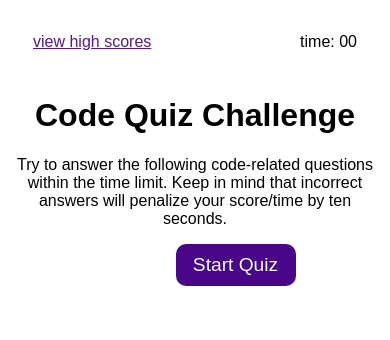
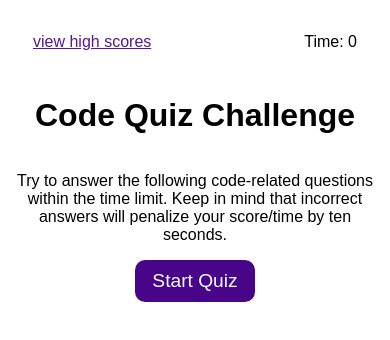
Before and after one commit to dgomie/coding-quiz, a plain HTML site: page index.html in a window 390 px wide. Drawn offline with Linux system fonts and the light colour scheme.

Commit message:
Add timer functionality in js. Address layout responsiveness within css

```diff
--- a/assets/css/style.css
+++ b/assets/css/style.css
@@ -17,18 +17,15 @@ p {
     text-align: center;
 }
 
-button {
-    position: absolute;
-    left: 45%;
-    color: azure;
-    background-color: blueviolet;
-    height: 50px;
-    border-radius: 20%;
+.container {
+    width: auto;
+    display: flex;
+    align-items: center;
+    flex-direction: column;
+    justify-content: center;
+
 }
-
 .button {
-    position: absolute;
-    left: 45%;
     padding: 10px;
     width: 100px;
     border-radius: 10px;
--- a/assets/js/script.js
+++ b/assets/js/script.js
@@ -0,0 +1,24 @@
+var timerEl = document.querySelector("#count")
+var buttonEl = document.querySelector(".button")
+
+
+function countdown() {
+    var timeLeft = 5;
+    console.log("button clicked");
+
+      var timerInterval = setInterval(function() {
+
+        if (timeLeft > 0) {
+        console.log(timeLeft)
+          timerEl.textContent = timeLeft;
+          timeLeft--;
+        } else {
+        console.log(timeLeft)
+          clearInterval(timerInterval);
+          timerEl.textContent = timeLeft;
+          console.log("Times up!")
+        }
+      }, 1000);
+  }
+
+  buttonEl.addEventListener("click", countdown);
--- a/index.html
+++ b/index.html
@@ -9,10 +9,11 @@
   <body>
     <header>
       <a href="">view high scores</a>
-      <div id="timer">time: 00</div>
+      <div>Time: <span id="count">0</span></div>
     </header>
 
     <main>
+        <div class="container">
             <h1>Code Quiz Challenge</h1>
             <p>
                 Try to answer the following code-related questions within the time
@@ -20,6 +21,7 @@
                 by ten seconds.
             </p>
             <div class="button">Start Quiz</div>
+        </div>
     </main>
 
     <script src="./assets/js/script.js"></script>
```
Lines whose indentation alone changed are shown as unchanged.
